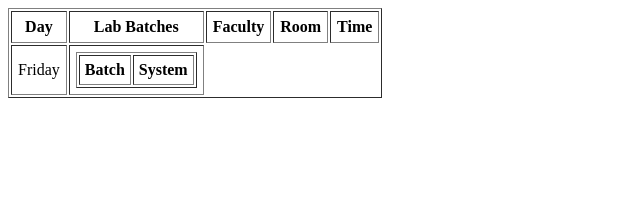
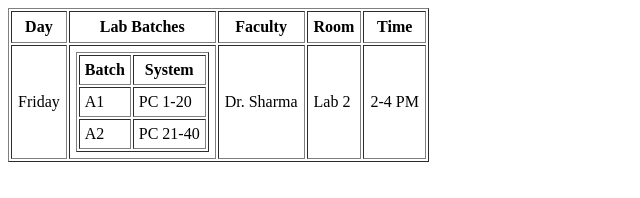
Before and after one commit to mohdsufiyan08686-byte/Web-Designing-Workshop_0934, a plain HTML site: page web desinging workshop assignment/assignment_14.html in a window 1280 px wide. Shown: the whole page, without its empty margins (0-640 px from the left). Drawn offline with Linux system fonts and the light colour scheme.

Commit message:
Assignment 14 completed

```diff
--- a/web desinging workshop assignment/assignment_14.html
+++ b/web desinging workshop assignment/assignment_14.html
@@ -23,7 +23,20 @@
                             <th>Batch</th>
                             <th>System</th>
                         </tr>
-
+                       <tr>
+                            <td>A1</td>
+                            <td>PC 1-20</td>
+                        </tr>
+                        <tr>
+                            <td>A2</td>
+                            <td>PC 21-40</td>
+                        </tr>
+                    </table>
+                </td>
+                <td>Dr. Sharma</td>
+                <td>Lab 2</td>
+                <td>2-4 PM</td>
+            </tr>
         </table>
 </body>
 </html>
```
